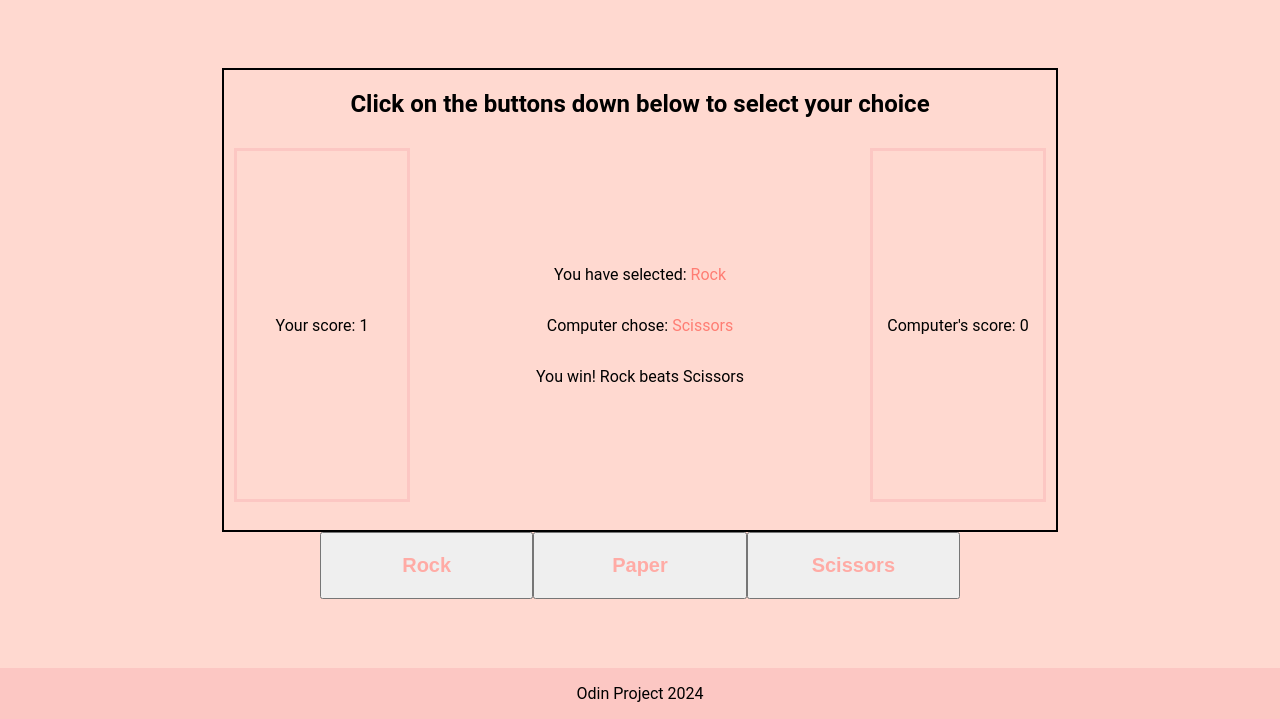
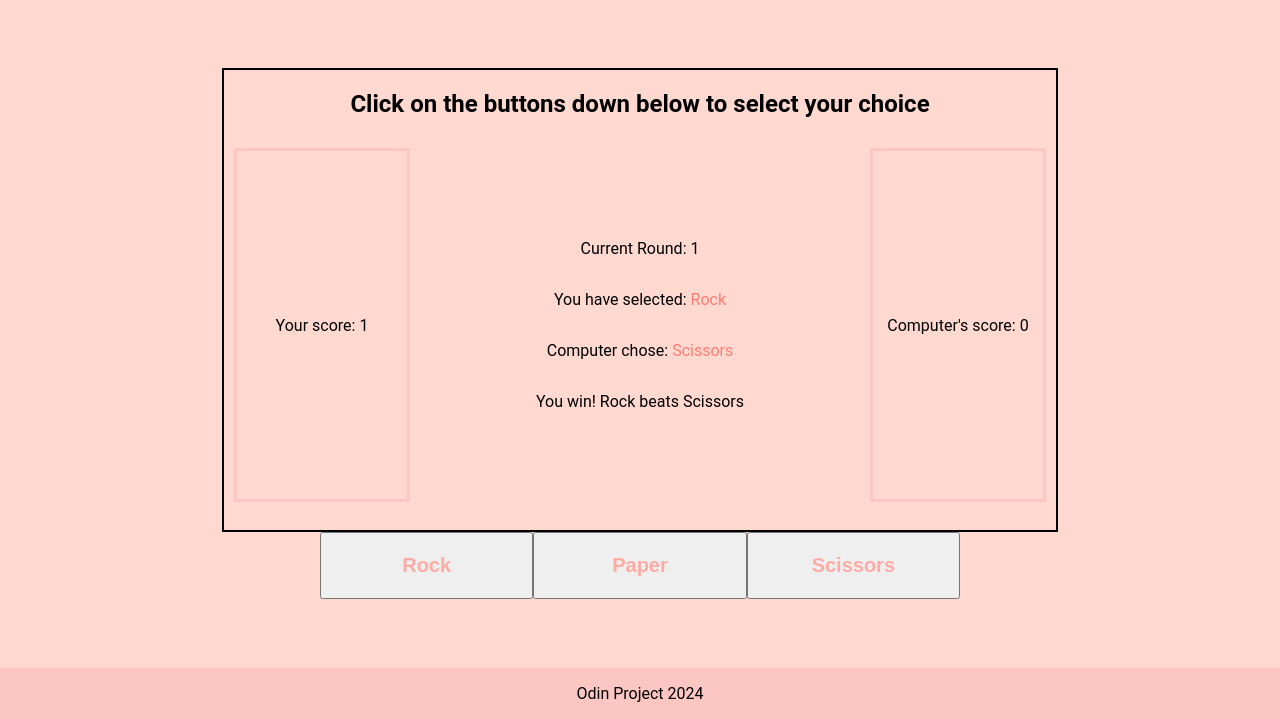
Before and after one commit to AndzhurT/odin-rock-paper-scissors, a plain HTML site: page index.html in a window 1280 px wide. Both pictures are taken after a click on the button "Rock". Shown: the part 81-800 px from the top of the page. Drawn offline with Linux system fonts and the light colour scheme.

Commit message:
Add counter for round system
You can now see current round in the DOM

```diff
--- a/index.html
+++ b/index.html
@@ -19,6 +19,7 @@
 
                 </div>
                 <div class="mid-container">
+                    <p class="currentRoundText"></p>
                     <p class="humanText"></p>
                     <p class="computerText"></p>
                     <p class="finalRoundText"></p>
--- a/script.js
+++ b/script.js
@@ -1,6 +1,7 @@
 
 let humanScore = 0;
 let computerScore = 0;
+let currentRound = 0;
 
 // function declaration - global
 function getComputerChoice() {
@@ -33,6 +34,9 @@ let playRound = (humanChoice, computerSelected) => {
         finalRoundText.textContent = "You lose! " + humanChoice + " loses to " + computerSelected;
         computerScore += 1;
     }
+
+    currentRound += 1;
+    currentRoundText.textContent = "Current Round: " + currentRound;
 
     return;
 }
@@ -85,6 +89,9 @@ const humanScoreText = document.querySelector(".leftContainer");
 // computer score
 const computerScoreText = document.querySelector(".rightContainer");
 
+// current round system text
+const currentRoundText = document.querySelector(".currentRoundText");
+
 // final round text
 const finalRoundText = document.querySelector(".finalRoundText");
 
```
Also changed, not shown: 1 other file.
